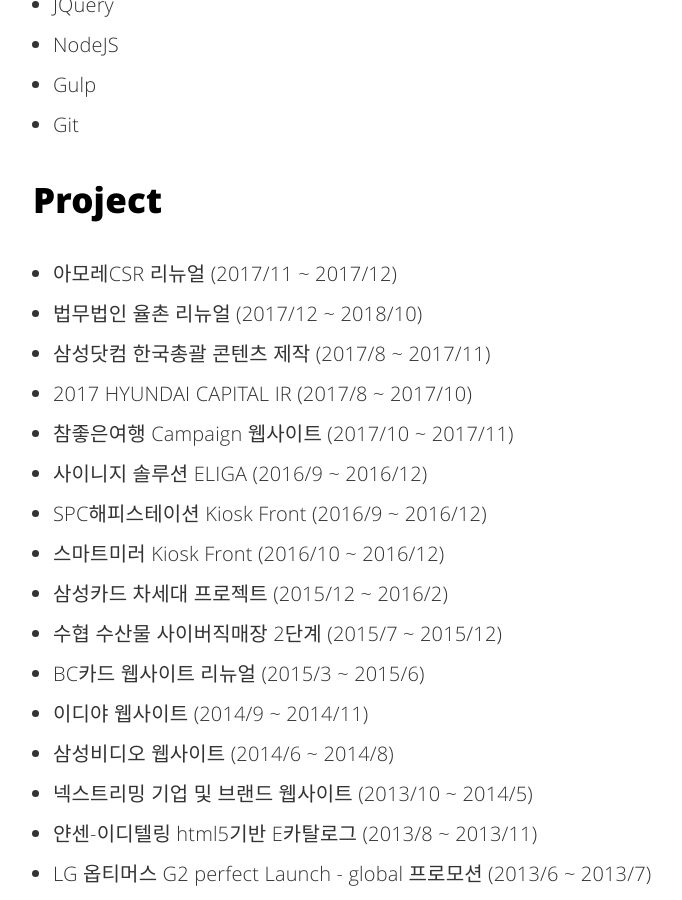
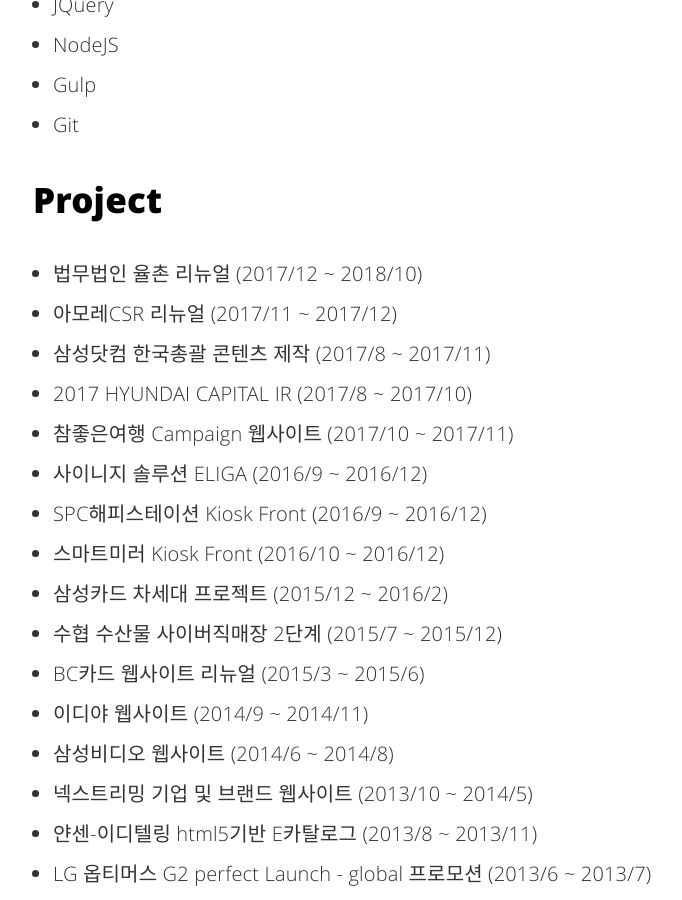
Before and after one commit to chawonmoon/chawonmoon.github.io, a Jekyll site: the page built from about.html, in a window 1280 px wide and 900 px high, scrolled down 2133 px. Shown: the whole window, without its empty margins (227-909 px from the left). Built offline with Jekyll 4.4.1, drawn with Linux system fonts in a browser that asks for light colours; part of the change alters nothing that is shown.

```diff
--- a/about.html
+++ b/about.html
@@ -48,8 +48,8 @@ description: "Do i know you?"
 <h2>Project</h2>
 
 <ul>
+	<li>법무법인 율촌 리뉴얼 (2017/12 ~ 2018/10)</li>
 	<li>아모레CSR 리뉴얼 (2017/11 ~ 2017/12)</li>
-	<li>법무법인 율촌 리뉴얼 (2017/12 ~ 2018/10)</li>
 	<li>삼성닷컴 한국총괄 콘텐츠 제작 (2017/8 ~ 2017/11)</li>
 	<li>2017 HYUNDAI CAPITAL IR (2017/8 ~ 2017/10)</li>
 	<li>참좋은여행 Campaign 웹사이트 (2017/10 ~ 2017/11)</li>
```
